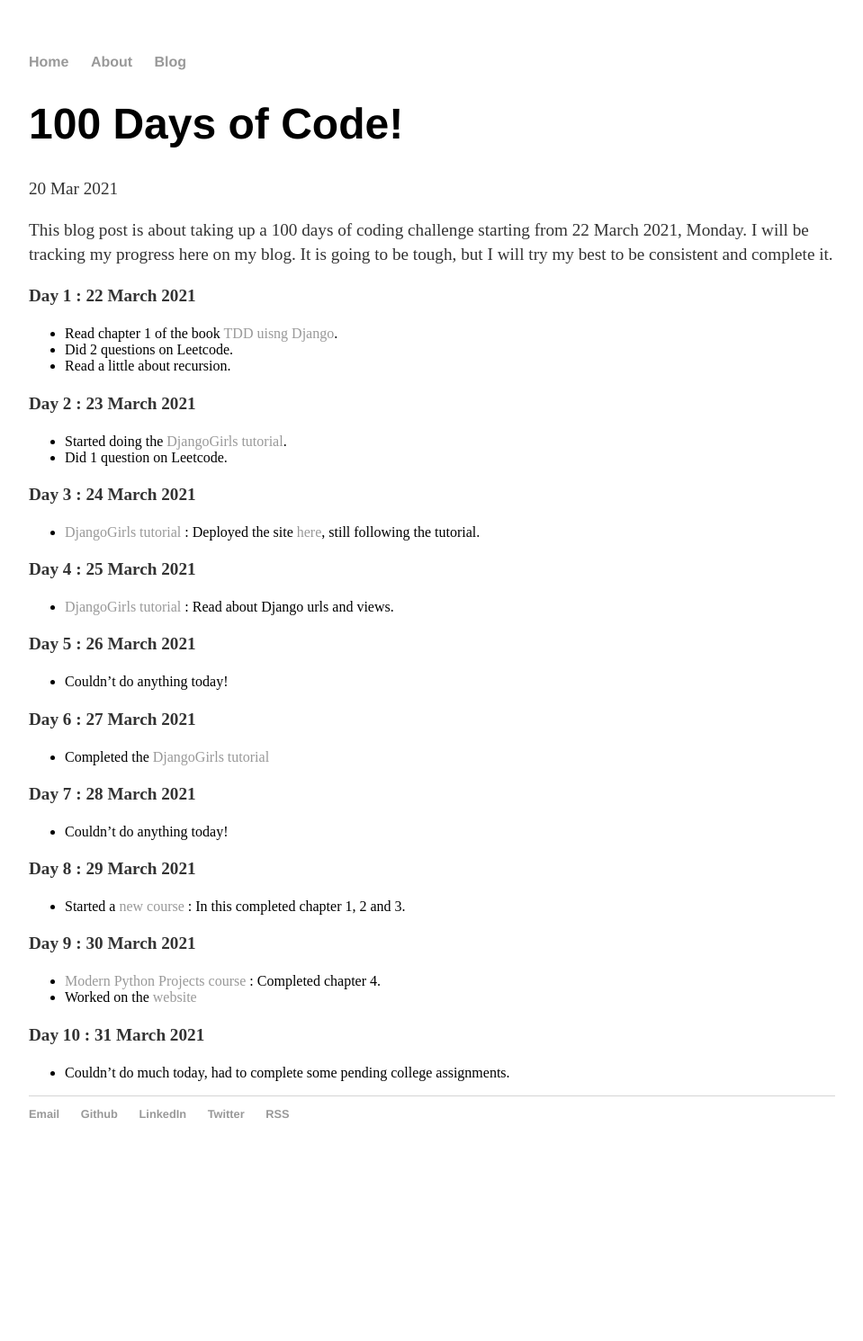
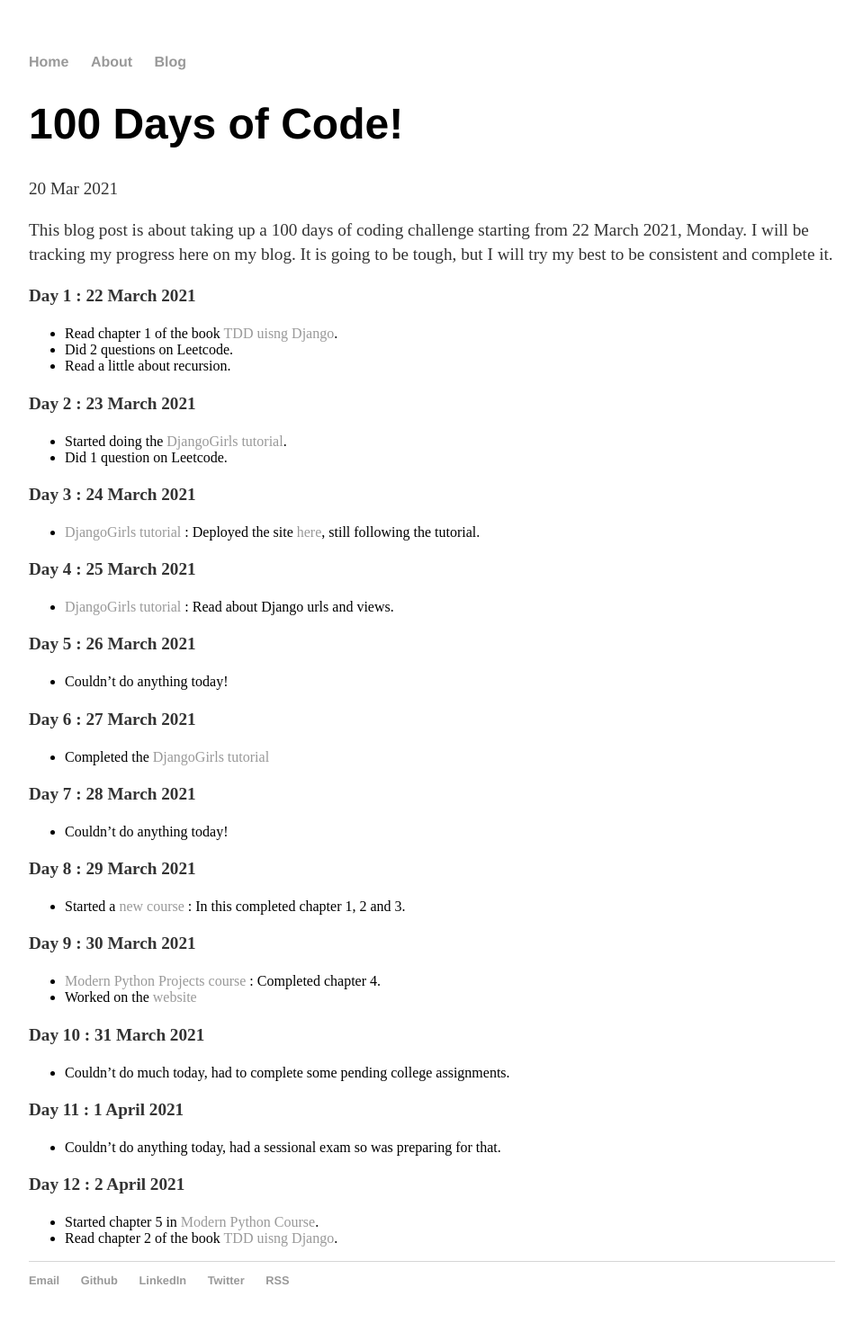
Before and after one commit to ssurbhi560/ssurbhi560.github.io, a Jekyll site: the page built from _posts/2021-03-20-100-Days-of-Code.md, in a window 1280 px wide. Shown: the whole page at 90% size, without its empty margins (160-1119 px from the left). Built offline with Jekyll 4.4.1, drawn with Linux system fonts in a browser that asks for light colours; before the commit the page ends 1306 px from its top, so only the background shows below that.

Commit message:
100 days of code : Day 11 and 12

```diff
--- a/_posts/2021-03-20-100-Days-of-Code.md
+++ b/_posts/2021-03-20-100-Days-of-Code.md
@@ -48,3 +48,12 @@ This blog post is about taking up a 100 days of coding challenge starting from 2
 **Day 10 : 31 March 2021**
 
 - Couldn't do much today, had to complete some pending college assignments.
+
+**Day 11 : 1 April 2021**
+
+- Couldn't do anything today, had a sessional exam so was preparing for that.
+
+**Day 12 : 2 April 2021**
+
+- Started chapter 5 in [Modern Python Course](https://training.talkpython.fm/courses/modern-python-projects).
+- Read chapter 2 of the book [TDD uisng Django](https://www.obeythetestinggoat.com/).
```
